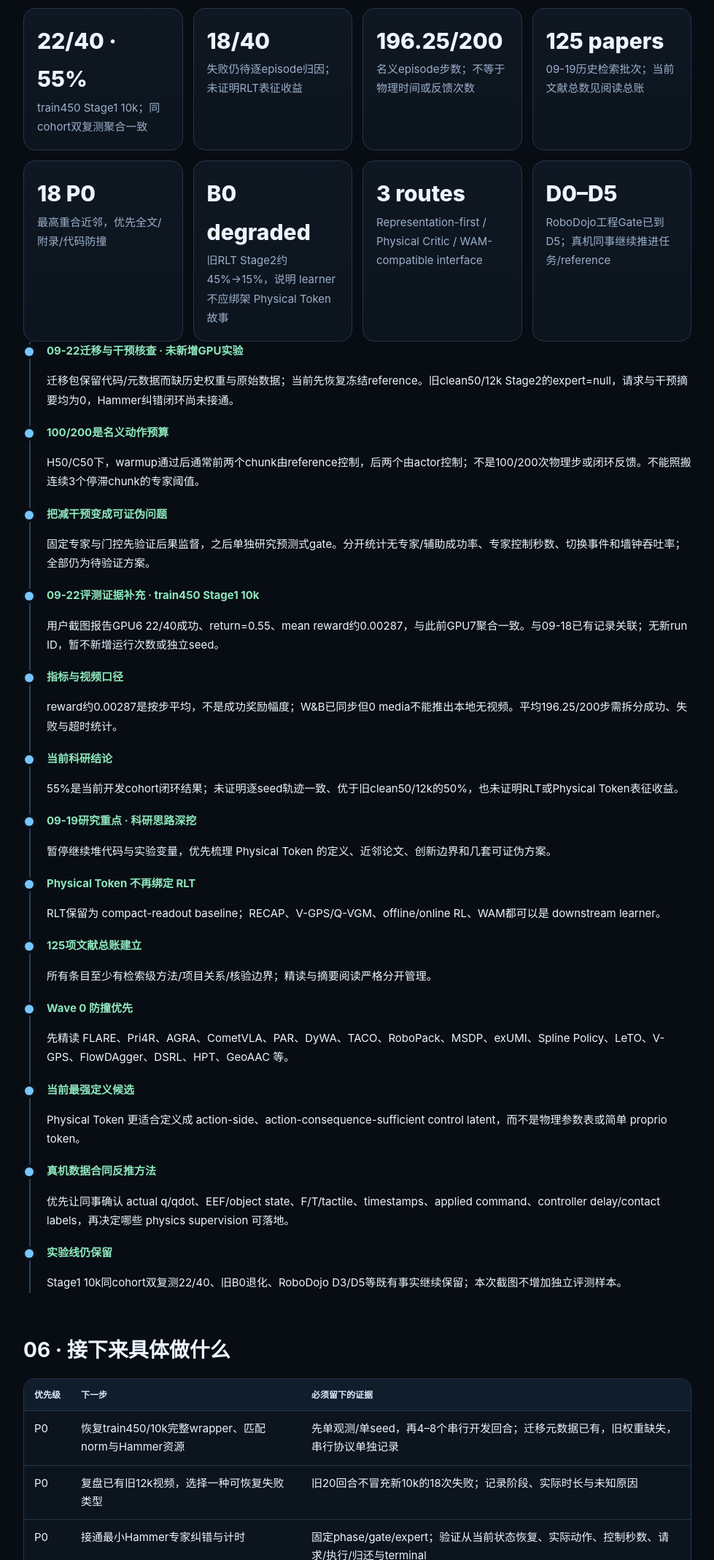
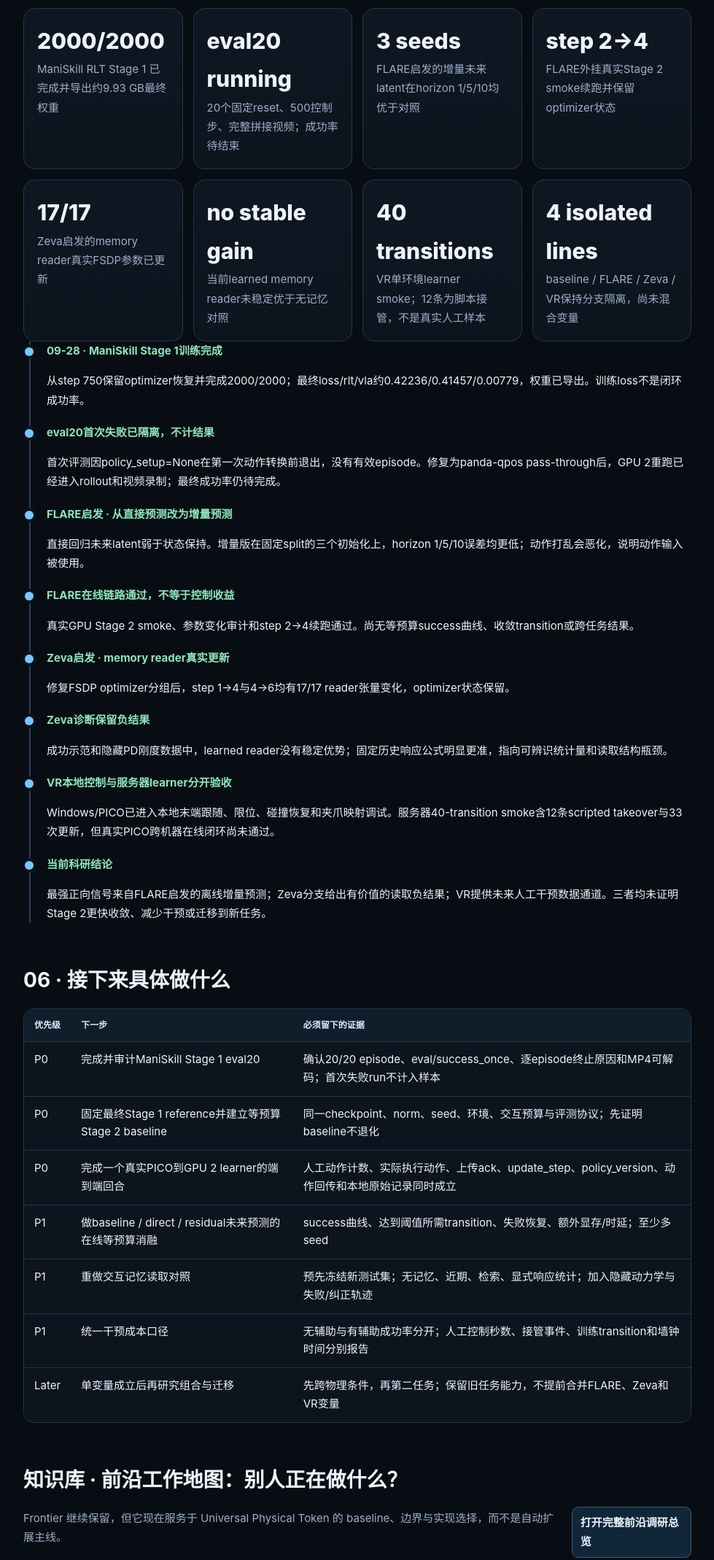
Before and after one commit to nkd-lkz/physical-self-evolution, a plain HTML site: page index.html in a window 1280 px wide. Shown: the part 3603-5741 px from the top of the page at 73% size, without its empty margins (290-1269 px from the left). Drawn offline with Linux system fonts and the light colour scheme.

Commit message:
docs: record ManiSkill RLT implementation progress
Signed-off-by: nkd-lkz <nkd-lkz@users.noreply.github.com>

```diff
--- a/data/current-status.json
+++ b/data/current-status.json
@@ -1,133 +1,108 @@
 {
-  "as_of": "2026-09-22",
+  "as_of": "2026-09-28",
   "metrics": [
     {
-      "value": "22/40 · 55%",
-      "label": "train450 Stage1 10k；同cohort双复测聚合一致"
+      "value": "2000/2000",
+      "label": "ManiSkill RLT Stage 1 已完成并导出约9.93 GB最终权重"
     },
     {
-      "value": "18/40",
-      "label": "失败仍待逐episode归因；未证明RLT表征收益"
+      "value": "eval20 running",
+      "label": "20个固定reset、500控制步、完整拼接视频；成功率待结束"
     },
     {
-      "value": "196.25/200",
-      "label": "名义episode步数；不等于物理时间或反馈次数"
+      "value": "3 seeds",
+      "label": "FLARE启发的增量未来latent在horizon 1/5/10均优于对照"
     },
     {
-      "value": "125 papers",
-      "label": "09-19历史检索批次；当前文献总数见阅读总账"
+      "value": "step 2→4",
+      "label": "FLARE外挂真实Stage 2 smoke续跑并保留optimizer状态"
     },
     {
-      "value": "18 P0",
-      "label": "最高重合近邻，优先全文/附录/代码防撞"
+      "value": "17/17",
+      "label": "Zeva启发的memory reader真实FSDP参数已更新"
     },
     {
-      "value": "B0 degraded",
-      "label": "旧RLT Stage2约45%→15%，说明 learner 不应绑架 Physical Token 故事"
+      "value": "no stable gain",
+      "label": "当前learned memory reader未稳定优于无记忆对照"
     },
     {
-      "value": "3 routes",
-      "label": "Representation-first / Physical Critic / WAM-compatible interface"
+      "value": "40 transitions",
+      "label": "VR单环境learner smoke；12条为脚本接管，不是真实人工样本"
     },
     {
-      "value": "D0–D5",
-      "label": "RoboDojo工程Gate已到D5；真机同事继续推进任务/reference"
+      "value": "4 isolated lines",
+      "label": "baseline / FLARE / Zeva / VR保持分支隔离，尚未混合变量"
     }
   ],
   "timeline": [
     {
-      "title": "09-22迁移与干预核查 · 未新增GPU实验",
-      "body": "迁移包保留代码/元数据而缺历史权重与原始数据；当前先恢复冻结reference。旧clean50/12k Stage2的expert=null，请求与干预摘要均为0，Hammer纠错闭环尚未接通。"
+      "title": "09-28 · ManiSkill Stage 1训练完成",
+      "body": "从step 750保留optimizer恢复并完成2000/2000；最终loss/rlt/vla约0.42236/0.41457/0.00779，权重已导出。训练loss不是闭环成功率。"
     },
     {
-      "title": "100/200是名义动作预算",
-      "body": "H50/C50下，warmup通过后通常前两个chunk由reference控制，后两个由actor控制；不是100/200次物理步或闭环反馈。不能照搬连续3个停滞chunk的专家阈值。"
+      "title": "eval20首次失败已隔离，不计结果",
+      "body": "首次评测因policy_setup=None在第一次动作转换前退出，没有有效episode。修复为panda-qpos pass-through后，GPU 2重跑已经进入rollout和视频录制；最终成功率仍待完成。"
     },
     {
-      "title": "把减干预变成可证伪问题",
-      "body": "固定专家与门控先验证后果监督，之后单独研究预测式gate。分开统计无专家/辅助成功率、专家控制秒数、切换事件和墙钟吞吐率；全部仍为待验证方案。"
+      "title": "FLARE启发 · 从直接预测改为增量预测",
+      "body": "直接回归未来latent弱于状态保持。增量版在固定split的三个初始化上，horizon 1/5/10误差均更低；动作打乱会恶化，说明动作输入被使用。"
     },
     {
-      "title": "09-22评测证据补充 · train450 Stage1 10k",
-      "body": "用户截图报告GPU6 22/40成功、return=0.55、mean reward约0.00287，与此前GPU7聚合一致。与09-18已有记录关联；无新run ID，暂不新增运行次数或独立seed。"
+      "title": "FLARE在线链路通过，不等于控制收益",
+      "body": "真实GPU Stage 2 smoke、参数变化审计和step 2→4续跑通过。尚无等预算success曲线、收敛transition或跨任务结果。"
     },
     {
-      "title": "指标与视频口径",
-      "body": "reward约0.00287是按步平均，不是成功奖励幅度；W&B已同步但0 media不能推出本地无视频。平均196.25/200步需拆分成功、失败与超时统计。"
+      "title": "Zeva启发 · memory reader真实更新",
+      "body": "修复FSDP optimizer分组后，step 1→4与4→6均有17/17 reader张量变化，optimizer状态保留。"
+    },
+    {
+      "title": "Zeva诊断保留负结果",
+      "body": "成功示范和隐藏PD刚度数据中，learned reader没有稳定优势；固定历史响应公式明显更准，指向可辨识统计量和读取结构瓶颈。"
+    },
+    {
+      "title": "VR本地控制与服务器learner分开验收",
+      "body": "Windows/PICO已进入本地末端跟随、限位、碰撞恢复和夹爪映射调试。服务器40-transition smoke含12条scripted takeover与33次更新，但真实PICO跨机器在线闭环尚未通过。"
     },
     {
       "title": "当前科研结论",
-      "body": "55%是当前开发cohort闭环结果；未证明逐seed轨迹一致、优于旧clean50/12k的50%，也未证明RLT或Physical Token表征收益。"
-    },
-    {
-      "title": "09-19研究重点 · 科研思路深挖",
-      "body": "暂停继续堆代码与实验变量，优先梳理 Physical Token 的定义、近邻论文、创新边界和几套可证伪方案。"
-    },
-    {
-      "title": "Physical Token 不再绑定 RLT",
-      "body": "RLT保留为 compact-readout baseline；RECAP、V-GPS/Q-VGM、offline/online RL、WAM都可以是 downstream learner。"
-    },
-    {
-      "title": "125项文献总账建立",
-      "body": "所有条目至少有检索级方法/项目关系/核验边界；精读与摘要阅读严格分开管理。"
-    },
-    {
-      "title": "Wave 0 防撞优先",
-      "body": "先精读 FLARE、Pri4R、AGRA、CometVLA、PAR、DyWA、TACO、RoboPack、MSDP、exUMI、Spline Policy、LeTO、V-GPS、FlowDAgger、DSRL、HPT、GeoAAC 等。"
-    },
-    {
-      "title": "当前最强定义候选",
-      "body": "Physical Token 更适合定义成 action-side、action-consequence-sufficient control latent，而不是物理参数表或简单 proprio token。"
-    },
-    {
-      "title": "真机数据合同反推方法",
-      "body": "优先让同事确认 actual q/qdot、EEF/object state、F/T/tactile、timestamps、applied command、controller delay/contact labels，再决定哪些 physics supervision 可落地。"
-    },
-    {
-      "title": "实验线仍保留",
-      "body": "Stage1 10k同cohort双复测22/40、旧B0退化、RoboDojo D3/D5等既有事实继续保留；本次截图不增加独立评测样本。"
+      "body": "最强正向信号来自FLARE启发的离线增量预测；Zeva分支给出有价值的读取负结果；VR提供未来人工干预数据通道。三者均未证明Stage 2更快收敛、减少干预或迁移到新任务。"
     }
   ],
   "plan": [
     {
       "priority": "P0",
-      "action": "恢复train450/10k完整wrapper、匹配norm与Hammer资源",
-      "evidence": "先单观测/单seed，再4–8个串行开发回合；迁移元数据已有，旧权重缺失，串行协议单独记录"
+      "action": "完成并审计ManiSkill Stage 1 eval20",
+      "evidence": "确认20/20 episode、eval/success_once、逐episode终止原因和MP4可解码；首次失败run不计入样本"
     },
     {
       "priority": "P0",
-      "action": "复盘已有旧12k视频，选择一种可恢复失败类型",
-      "evidence": "旧20回合不冒充新10k的18次失败；记录阶段、实际时长与未知原因"
+      "action": "固定最终Stage 1 reference并建立等预算Stage 2 baseline",
+      "evidence": "同一checkpoint、norm、seed、环境、交互预算与评测协议；先证明baseline不退化"
     },
     {
       "priority": "P0",
-      "action": "接通最小Hammer专家纠错与计时",
-      "evidence": "固定phase/gate/expert；验证从当前状态恢复、实际动作、控制秒数、请求/执行/归还与terminal"
+      "action": "完成一个真实PICO到GPU 2 learner的端到端回合",
+      "evidence": "人工动作计数、实际执行动作、上传ack、update_step、policy_version、动作回传和本地原始记录同时成立"
     },
     {
       "priority": "P1",
-      "action": "缓存少量交互特征，做后果预测对照",
-      "evidence": "state/history vs 原RLT/prefix vs head；相同输入/容量/episode划分，真实执行后果与validity mask"
+      "action": "做baseline / direct / residual未来预测的在线等预算消融",
+      "evidence": "success曲线、达到阈值所需transition、失败恢复、额外显存/时延；至少多seed"
     },
     {
       "priority": "P1",
-      "action": "原eval40结果拿回后核对逐seed与失败视频",
-      "evidence": "新10k 22/40仅沿用既有截图；不增加独立样本，不承诺串行重现同一聚合"
+      "action": "重做交互记忆读取对照",
+      "evidence": "预先冻结新测试集；无记忆、近期、检索、显式响应统计；加入隐藏动力学与失败/纠正轨迹"
     },
     {
       "priority": "P1",
-      "action": "固定专家与gate，冻结成功率/吞吐率及成本合同",
-      "evidence": "无专家/辅助评测分开；累计专家秒数为主成本，事件数和训练/交互/墙钟预算分别报告"
-    },
-    {
-      "priority": "P1",
-      "action": "继续近邻防撞与可用物理数据合同",
-      "evidence": "ThriftyDAgger/LazyDAgger门控近邻；head/prefix/history对照；传感器、单位与可部署输入"
+      "action": "统一干预成本口径",
+      "evidence": "无辅助与有辅助成功率分开；人工控制秒数、接管事件、训练transition和墙钟时间分别报告"
     },
     {
       "priority": "Later",
-      "action": "可信小learner上比较B0/B1/B2，再独立比较预测式gate",
-      "evidence": "专家、数据、动作时间语义和资源匹配；多任务从留出物理条件与第二任务开始"
+      "action": "单变量成立后再研究组合与迁移",
+      "evidence": "先跨物理条件，再第二任务；保留旧任务能力，不提前合并FLARE、Zeva和VR变量"
     }
   ]
 }
--- a/data/experiments.json
+++ b/data/experiments.json
@@ -1,4 +1,24 @@
 [
+  {
+    "date": "2026-09-28",
+    "title": "ManiSkill RLT Stage 1 完成 2000 step，固定20回合评测进行中",
+    "summary": "两张L40上的Stage 1从step 750保留optimizer恢复并完成2000/2000，最终权重已导出。首次eval20因policy_setup缺失在动作转换前失败，不计有效episode；提交853e664c修复Panda joint-action pass-through后，GPU 2重跑已进入rollout与完整拼接视频录制。成功率尚未产生，不能用训练loss替代。"
+  },
+  {
+    "date": "2026-09-27",
+    "title": "FLARE启发的增量未来latent预测完成三初始化复测",
+    "summary": "固定split、300 updates、seed 2026/2027/2028下，增量预测在horizon 1/5/10的独立测试cosine error均低于状态保持与直接预测；真实Stage 2 smoke、参数变化审计和step 2→4续跑通过。结果支持动作后果预测形式选择，不证明在线成功率、收敛加速或跨任务迁移。"
+  },
+  {
+    "date": "2026-09-27",
+    "title": "Zeva启发的交互记忆完成真实更新，并保留读取负结果",
+    "summary": "修复FSDP optimizer分组后，真实smoke与续跑中17/17 memory reader张量更新。成功示范及隐藏PD刚度诊断中，learned reader没有稳定优于无记忆对照；固定历史响应公式显著更准，说明历史有信息但当前读取网络仍是瓶颈。"
+  },
+  {
+    "date": "2026-09-27",
+    "title": "PICO VR单环境在线learner完成脚本接管smoke",
+    "summary": "GPU 2隔离运行40条仿真transition，其中12条为scripted takeover，actor/critic各更新33次并验证发布、去重和checkpoint恢复。Windows/PICO已进入本地机械臂控制调试，但真实PICO→校园网→learner→动作回传尚未整链验收，scripted样本不计人工干预。"
+  },
   {
     "date": "2026-09-22",
     "title": "迁移与干预讨论入库（代码核查/研究设计，非新增GPU实验）",
--- a/index.html
+++ b/index.html
@@ -160,30 +160,25 @@
     <section id="status">
       <h2>05 · 当前证据与严格口径</h2>
       <div class="grid four metrics">
-        <article class="card"><div class="metric">22/40 · 55%</div><div class="muted">train450 Stage1 10k；同cohort双复测聚合一致</div></article>
-        <article class="card"><div class="metric">18/40</div><div class="muted">失败仍待逐episode归因；未证明RLT表征收益</div></article>
-        <article class="card"><div class="metric">196.25/200</div><div class="muted">名义episode步数；不等于物理时间或反馈次数</div></article>
-        <article class="card"><div class="metric">125 papers</div><div class="muted">09-19历史检索批次；当前文献总数见阅读总账</div></article>
-        <article class="card"><div class="metric">18 P0</div><div class="muted">最高重合近邻，优先全文/附录/代码防撞</div></article>
-        <article class="card"><div class="metric">B0 degraded</div><div class="muted">旧RLT Stage2约45%→15%，说明 learner 不应绑架 Physical Token 故事</div></article>
-        <article class="card"><div class="metric">3 routes</div><div class="muted">Representation-first / Physical Critic / WAM-compatible interface</div></article>
-        <article class="card"><div class="metric">D0–D5</div><div class="muted">RoboDojo工程Gate已到D5；真机同事继续推进任务/reference</div></article>
+        <article class="card"><div class="metric">2000/2000</div><div class="muted">ManiSkill RLT Stage 1 已完成并导出约9.93 GB最终权重</div></article>
+        <article class="card"><div class="metric">eval20 running</div><div class="muted">20个固定reset、500控制步、完整拼接视频；成功率待结束</div></article>
+        <article class="card"><div class="metric">3 seeds</div><div class="muted">FLARE启发的增量未来latent在horizon 1/5/10均优于对照</div></article>
+        <article class="card"><div class="metric">step 2→4</div><div class="muted">FLARE外挂真实Stage 2 smoke续跑并保留optimizer状态</div></article>
+        <article class="card"><div class="metric">17/17</div><div class="muted">Zeva启发的memory reader真实FSDP参数已更新</div></article>
+        <article class="card"><div class="metric">no stable gain</div><div class="muted">当前learned memory reader未稳定优于无记忆对照</div></article>
+        <article class="card"><div class="metric">40 transitions</div><div class="muted">VR单环境learner smoke；12条为脚本接管，不是真实人工样本</div></article>
+        <article class="card"><div class="metric">4 isolated lines</div><div class="muted">baseline / FLARE / Zeva / VR保持分支隔离，尚未混合变量</div></article>
       </div>
 
       <div class="timeline">
-        <div><b>09-22迁移与干预核查 · 未新增GPU实验</b><p>迁移包保留代码/元数据而缺历史权重与原始数据；当前先恢复冻结reference。旧clean50/12k Stage2的expert=null，请求与干预摘要均为0，Hammer纠错闭环尚未接通。</p></div>
-        <div><b>100/200是名义动作预算</b><p>H50/C50下，warmup通过后通常前两个chunk由reference控制，后两个由actor控制；不是100/200次物理步或闭环反馈。不能照搬连续3个停滞chunk的专家阈值。</p></div>
-        <div><b>把减干预变成可证伪问题</b><p>固定专家与门控先验证后果监督，之后单独研究预测式gate。分开统计无专家/辅助成功率、专家控制秒数、切换事件和墙钟吞吐率；全部仍为待验证方案。</p></div>
-        <div><b>09-22评测证据补充 · train450 Stage1 10k</b><p>用户截图报告GPU6 22/40成功、return=0.55、mean reward约0.00287，与此前GPU7聚合一致。与09-18已有记录关联；无新run ID，暂不新增运行次数或独立seed。</p></div>
-        <div><b>指标与视频口径</b><p>reward约0.00287是按步平均，不是成功奖励幅度；W&amp;B已同步但0 media不能推出本地无视频。平均196.25/200步需拆分成功、失败与超时统计。</p></div>
-        <div><b>当前科研结论</b><p>55%是当前开发cohort闭环结果；未证明逐seed轨迹一致、优于旧clean50/12k的50%，也未证明RLT或Physical Token表征收益。</p></div>
-        <div><b>09-19研究重点 · 科研思路深挖</b><p>暂停继续堆代码与实验变量，优先梳理 Physical Token 的定义、近邻论文、创新边界和几套可证伪方案。</p></div>
-        <div><b>Physical Token 不再绑定 RLT</b><p>RLT保留为 compact-readout baseline；RECAP、V-GPS/Q-VGM、offline/online RL、WAM都可以是 downstream learner。</p></div>
-        <div><b>125项文献总账建立</b><p>所有条目至少有检索级方法/项目关系/核验边界；精读与摘要阅读严格分开管理。</p></div>
-        <div><b>Wave 0 防撞优先</b><p>先精读 FLARE、Pri4R、AGRA、CometVLA、PAR、DyWA、TACO、RoboPack、MSDP、exUMI、Spline Policy、LeTO、V-GPS、FlowDAgger、DSRL、HPT、GeoAAC 等。</p></div>
-        <div><b>当前最强定义候选</b><p>Physical Token 更适合定义成 action-side、action-consequence-sufficient control latent，而不是物理参数表或简单 proprio token。</p></div>
-        <div><b>真机数据合同反推方法</b><p>优先让同事确认 actual q/qdot、EEF/object state、F/T/tactile、timestamps、applied command、controller delay/contact labels，再决定哪些 physics supervision 可落地。</p></div>
-        <div><b>实验线仍保留</b><p>Stage1 10k同cohort双复测22/40、旧B0退化、RoboDojo D3/D5等既有事实继续保留；本次截图不增加独立评测样本。</p></div>
+        <div><b>09-28 · ManiSkill Stage 1训练完成</b><p>从step 750保留optimizer恢复并完成2000/2000；最终loss/rlt/vla约0.42236/0.41457/0.00779，权重已导出。训练loss不是闭环成功率。</p></div>
+        <div><b>eval20首次失败已隔离，不计结果</b><p>首次评测因policy_setup=None在第一次动作转换前退出，没有有效episode。修复为panda-qpos pass-through后，GPU 2重跑已经进入rollout和视频录制；最终成功率仍待完成。</p></div>
+        <div><b>FLARE启发 · 从直接预测改为增量预测</b><p>直接回归未来latent弱于状态保持。增量版在固定split的三个初始化上，horizon 1/5/10误差均更低；动作打乱会恶化，说明动作输入被使用。</p></div>
+        <div><b>FLARE在线链路通过，不等于控制收益</b><p>真实GPU Stage 2 smoke、参数变化审计和step 2→4续跑通过。尚无等预算success曲线、收敛transition或跨任务结果。</p></div>
+        <div><b>Zeva启发 · memory reader真实更新</b><p>修复FSDP optimizer分组后，step 1→4与4→6均有17/17 reader张量变化，optimizer状态保留。</p></div>
+        <div><b>Zeva诊断保留负结果</b><p>成功示范和隐藏PD刚度数据中，learned reader没有稳定优势；固定历史响应公式明显更准，指向可辨识统计量和读取结构瓶颈。</p></div>
+        <div><b>VR本地控制与服务器learner分开验收</b><p>Windows/PICO已进入本地末端跟随、限位、碰撞恢复和夹爪映射调试。服务器40-transition smoke含12条scripted takeover与33次更新，但真实PICO跨机器在线闭环尚未通过。</p></div>
+        <div><b>当前科研结论</b><p>最强正向信号来自FLARE启发的离线增量预测；Zeva分支给出有价值的读取负结果；VR提供未来人工干预数据通道。三者均未证明Stage 2更快收敛、减少干预或迁移到新任务。</p></div>
       </div>
     </section>
 
@@ -193,14 +188,13 @@
         <table>
           <thead><tr><th>优先级</th><th>下一步</th><th>必须留下的证据</th></tr></thead>
           <tbody>
-            <tr><td>P0</td><td>恢复train450/10k完整wrapper、匹配norm与Hammer资源</td><td>先单观测/单seed，再4–8个串行开发回合；迁移元数据已有，旧权重缺失，串行协议单独记录</td></tr>
-            <tr><td>P0</td><td>复盘已有旧12k视频，选择一种可恢复失败类型</td><td>旧20回合不冒充新10k的18次失败；记录阶段、实际时长与未知原因</td></tr>
-            <tr><td>P0</td><td>接通最小Hammer专家纠错与计时</td><td>固定phase/gate/expert；验证从当前状态恢复、实际动作、控制秒数、请求/执行/归还与terminal</td></tr>
-            <tr><td>P1</td><td>缓存少量交互特征，做后果预测对照</td><td>state/history vs 原RLT/prefix vs head；相同输入/容量/episode划分，真实执行后果与validity mask</td></tr>
-            <tr><td>P1</td><td>原eval40结果拿回后核对逐seed与失败视频</td><td>新10k 22/40仅沿用既有截图；不增加独立样本，不承诺串行重现同一聚合</td></tr>
-            <tr><td>P1</td><td>固定专家与gate，冻结成功率/吞吐率及成本合同</td><td>无专家/辅助评测分开；累计专家秒数为主成本，事件数和训练/交互/墙钟预算分别报告</td></tr>
-            <tr><td>P1</td><td>继续近邻防撞与可用物理数据合同</td><td>ThriftyDAgger/LazyDAgger门控近邻；head/prefix/history对照；传感器、单位与可部署输入</td></tr>
-            <tr><td>Later</td><td>可信小learner上比较B0/B1/B2，再独立比较预测式gate</td><td>专家、数据、动作时间语义和资源匹配；多任务从留出物理条件与第二任务开始</td></tr>
+            <tr><td>P0</td><td>完成并审计ManiSkill Stage 1 eval20</td><td>确认20/20 episode、eval/success_once、逐episode终止原因和MP4可解码；首次失败run不计入样本</td></tr>
+            <tr><td>P0</td><td>固定最终Stage 1 reference并建立等预算Stage 2 baseline</td><td>同一checkpoint、norm、seed、环境、交互预算与评测协议；先证明baseline不退化</td></tr>
+            <tr><td>P0</td><td>完成一个真实PICO到GPU 2 learner的端到端回合</td><td>人工动作计数、实际执行动作、上传ack、update_step、policy_version、动作回传和本地原始记录同时成立</td></tr>
+            <tr><td>P1</td><td>做baseline / direct / residual未来预测的在线等预算消融</td><td>success曲线、达到阈值所需transition、失败恢复、额外显存/时延；至少多seed</td></tr>
+            <tr><td>P1</td><td>重做交互记忆读取对照</td><td>预先冻结新测试集；无记忆、近期、检索、显式响应统计；加入隐藏动力学与失败/纠正轨迹</td></tr>
+            <tr><td>P1</td><td>统一干预成本口径</td><td>无辅助与有辅助成功率分开；人工控制秒数、接管事件、训练transition和墙钟时间分别报告</td></tr>
+            <tr><td>Later</td><td>单变量成立后再研究组合与迁移</td><td>先跨物理条件，再第二任务；保留旧任务能力，不提前合并FLARE、Zeva和VR变量</td></tr>
           </tbody>
         </table>
       </div>
```
Also changed, not shown: 3 other files.
